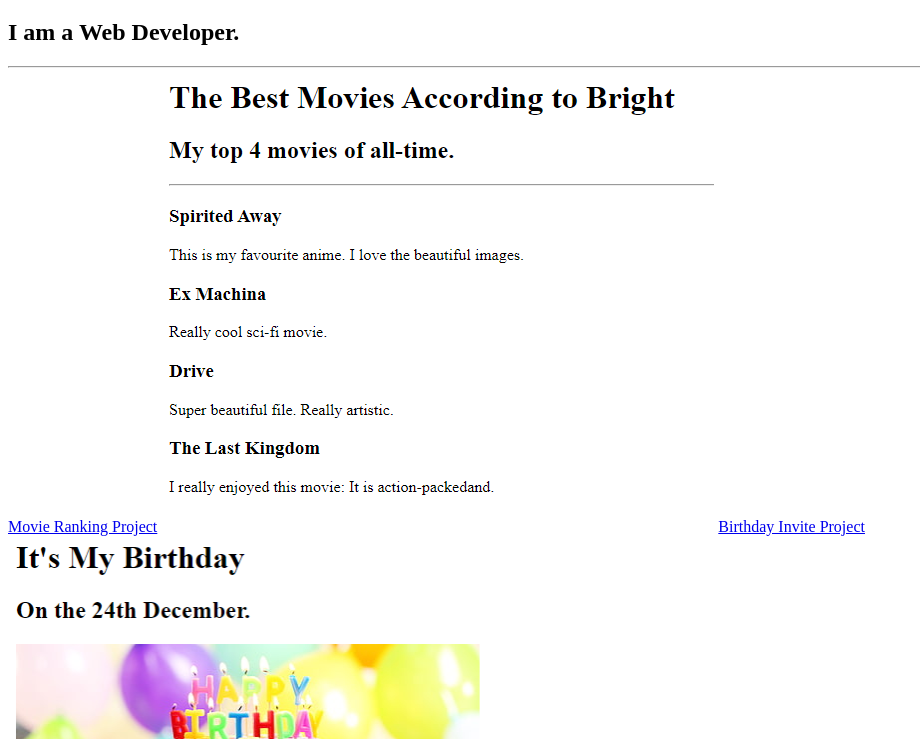
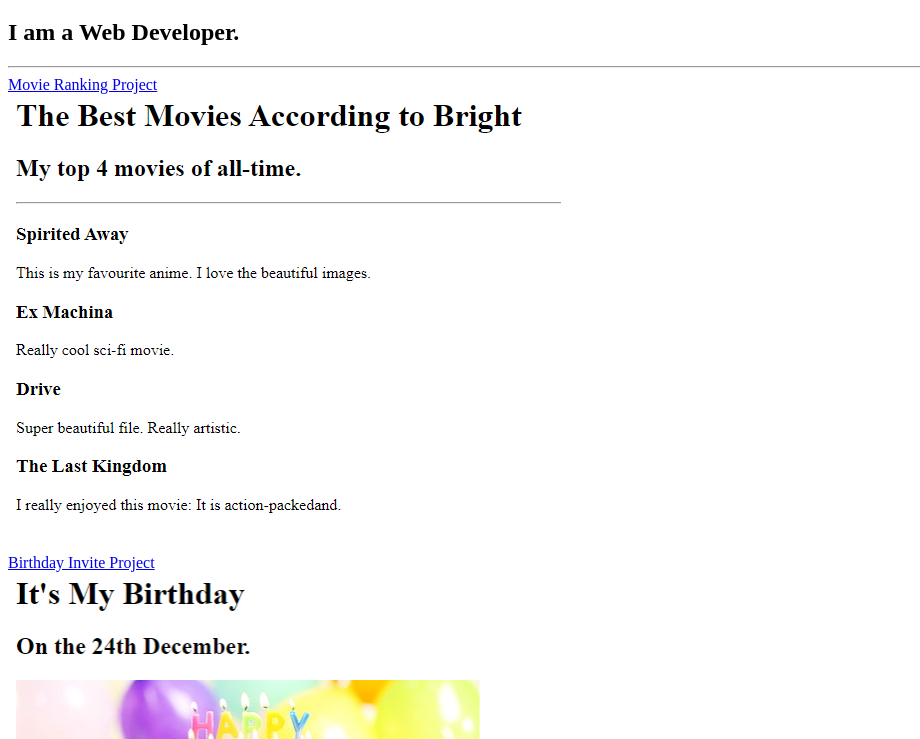
Before and after one commit to Bright112023/html-portfolio, a plain HTML site: page index.html in a window 1280 px wide. Shown: the part 61-800 px from the top of the page, without its empty margins (0-920 px from the left). Drawn offline with Linux system fonts and the light colour scheme.

Commit message:
Add files via upload

```diff
--- a/index.html
+++ b/index.html
@@ -23,9 +23,9 @@ https://developer.mozilla.org/en-US/docs/Web/HTML/Element/img#attr-height -->
     <h1>Bright Uzoma Ezeoha</h1>
     <h2>I am a Web Developer.</h2>
     <hr/>
-    <a href="./public/movie-ranking.html" alt="Movie Ranking Project">Movie Ranking Project</a>
-    <img src="./assets/images/my-movie-ranking.png" alt="My Movie Ranking List"/>
-    <a href="./public/birthday-invite.html" alt="Birthday Invite Project">Birthday Invite Project</a>
+    <a href="./public/movie-ranking.html" alt="Movie Ranking Project">Movie Ranking Project</a><br/>
+    <img src="./assets/images/my-movie-ranking.png" alt="My Movie Ranking List"/><br/>
+    <a href="./public/birthday-invite.html" alt="Birthday Invite Project">Birthday Invite Project</a><br/>
     <img src="./assets/images/my-birhday.png" alt="My Birthday Invite"/>
     <hr/>
     <a href="./public/about.html" alt="About Me">About Me</a>
```
